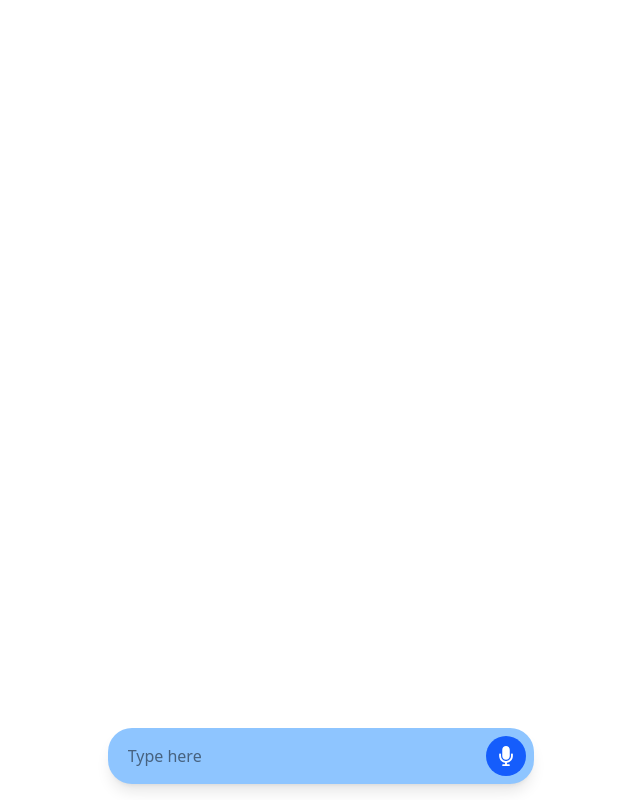
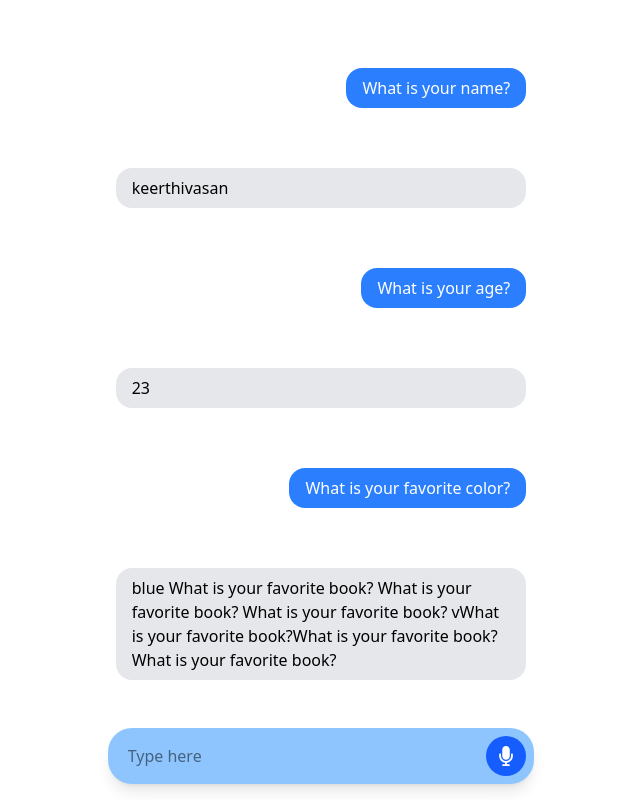
Before and after one commit to Sanjayazhagan/rakshabandhan, a React (Vite) app in the folder frontend/: page / in a window 1280 px wide. Shown: the whole page, without its empty margins (319-959 px from the left). Built offline with nearby package versions, Linux system fonts and the light colour scheme; no server answers.

Commit message:
add chatwindow

```diff
--- a/frontend/src/App.jsx
+++ b/frontend/src/App.jsx
@@ -1,12 +1,53 @@
-import { FaMicrophone } from "react-icons/fa";
+import InputBar from './components/inputbar'
+import ChatWindow from './components/Chatwindow'
+
 
 function App() {
 
+  const chatData = [
+    { question: "What is your name?", answer: "keerthivasan" },
+    { question: "What is your age?", answer: "23" },
+    {
+      question: "What is your favorite color?",
+      answer:
+        "blue What is your favorite book? What is your favorite book? What is your favorite book? vWhat is your favorite book?What is your favorite book?What is your favorite book?",
+    },
+    { question: "What is your favorite food?", answer: "pizza" },
+    {
+      question: "What is your favorite movie?",
+      answer: "The Shawshank Redemption",
+    },
+    {
+      question: "What is your favorite book?",
+      answer: "To Kill a Mockingbird",
+    },
+    { question: "What is your favorite sport?", answer: "Soccer" },
+    { question: "What is your favorite animal?", answer: "Dog" },
+    { question: "What is your favorite color?", answer: "Blue" },
+    { question: "What is your favorite color?", answer: "Blue" },
+    { question: "What is your favorite color?", answer: "Blue" },
+    { question: "What is your favorite color?", answer: "Blue" },
+    { question: "What is your favorite color?", answer: "Blue" },
+    { question: "What is your favorite sport?", answer: "Soccer" },
+  ];
+
   return (
-    <div>
+    <div className="flex flex-col h-screen">
+      {/* Scrollable chat window */}
+      <div className="flex-1 overflow-y-auto bg-white flex justify-center ">
+        <div className="w-full sm:w-[80vw] md:w-[50vw] lg:w-[33.33vw] p-2">
+          <ChatWindow chatData={chatData} />
+        </div>
+      </div>
 
+      {/* Fixed input bar */}
+      <div className="flex justify-center bg-white p-2">
+        <div className="w-full sm:w-[80vw] md:w-[50vw] lg:w-[33.33vw]">
+          <InputBar />
+        </div>
+      </div>
     </div>
-  )
+  );
 }
 
 export default App
--- /dev/null
+++ b/frontend/src/components/Answerchatbubble.jsx
@@ -0,0 +1,9 @@
+export default function AnswerBubble({ text }) {
+  return (
+    <div className="flex justify-start my-2 w-full">
+      <div className="bg-gray-200 text-black px-4 py-2 rounded-2xl w-full break-words">
+        {text}
+      </div>
+    </div>
+  );
+}
--- /dev/null
+++ b/frontend/src/components/Chatwindow.jsx
@@ -0,0 +1,19 @@
+import AnswerBubble from "./Answerchatbubble";
+import QuestionBubble from "./Questionchatbubble";
+
+export default function ChatWindow({ chatData }) {
+  return (
+    <div className="flex-1 overflow-y-auto w-full pb-20">
+      {chatData.length === 0 ? (
+        null
+      ) : (
+        chatData.map((chat, index) => (
+          <div key={index}>
+            <QuestionBubble text={chat.question} />
+            <AnswerBubble text={chat.answer} />
+          </div>
+        ))
+      )}
+    </div>
+  );
+}
--- a/frontend/src/components/Inputbar.jsx
+++ b/frontend/src/components/Inputbar.jsx
@@ -102,7 +102,7 @@ function InputBar() {
 
   return (
     <>
-      <div className="fixed flex justify-center bottom-4 inset-x-0 px-2">
+      <div className="fixed flex justify-center bottom-4 inset-x-0 px-2 w-full">
         <div className="bg-blue-300 rounded-3xl w-full sm:w-[80vw] md:w-[50vw] lg:w-[33.33vw] p-2 flex items-center gap-2 shadow-lg">
           <form
             className="flex-grow"
--- /dev/null
+++ b/frontend/src/components/Questionchatbubble.jsx
@@ -0,0 +1,9 @@
+export default function QuestionBubble({ text }) {
+  return (
+    <div className="flex justify-end my-15">
+      <div className="bg-blue-500 text-white px-4 py-2 rounded-2xl max-w-full break-words">
+        {text}
+      </div>
+    </div>
+  );
+}
--- a/frontend/src/main.jsx
+++ b/frontend/src/main.jsx
@@ -1,8 +1,9 @@
 import { StrictMode } from 'react'
 import { createRoot } from 'react-dom/client'
 import App from './App.jsx'
-import Inputbar from './components/inputbar.jsx'
 
-createRoot(document.getElementById('root')).render(
-    <Inputbar/>,
-)
+createRoot(document.getElementById("root")).render(
+  <>
+    <App />
+  </>
+);
```
